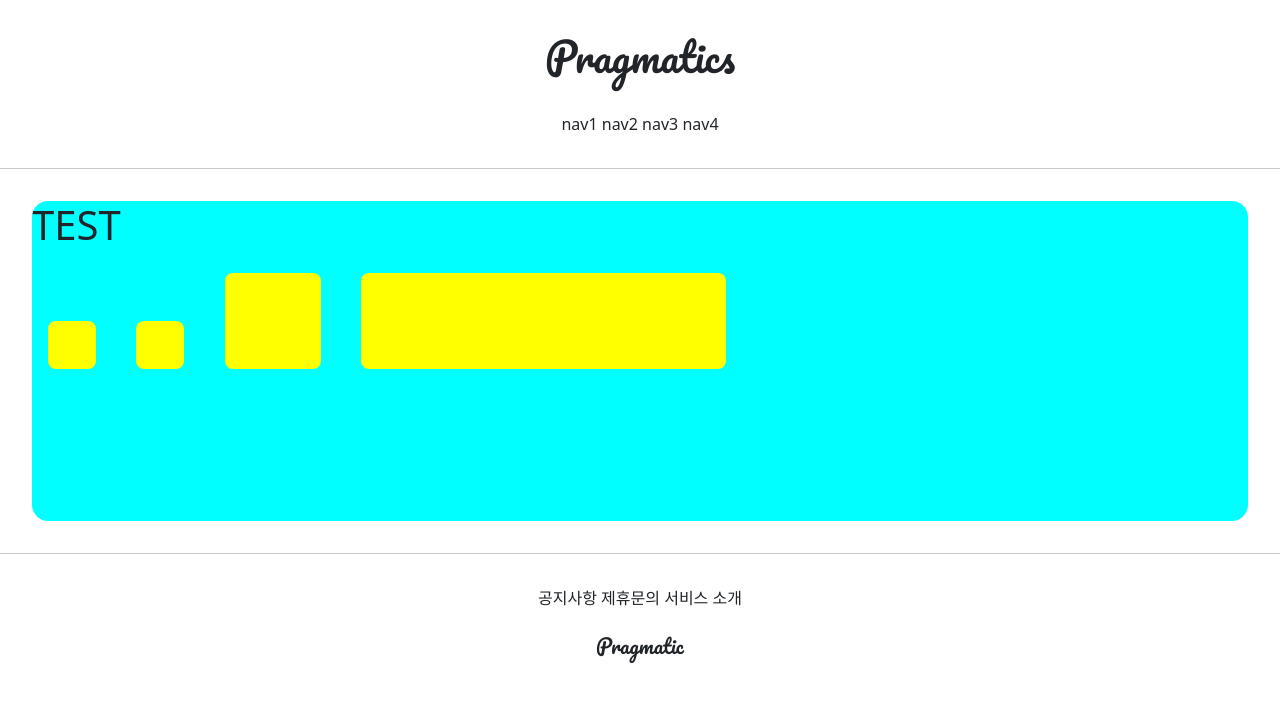
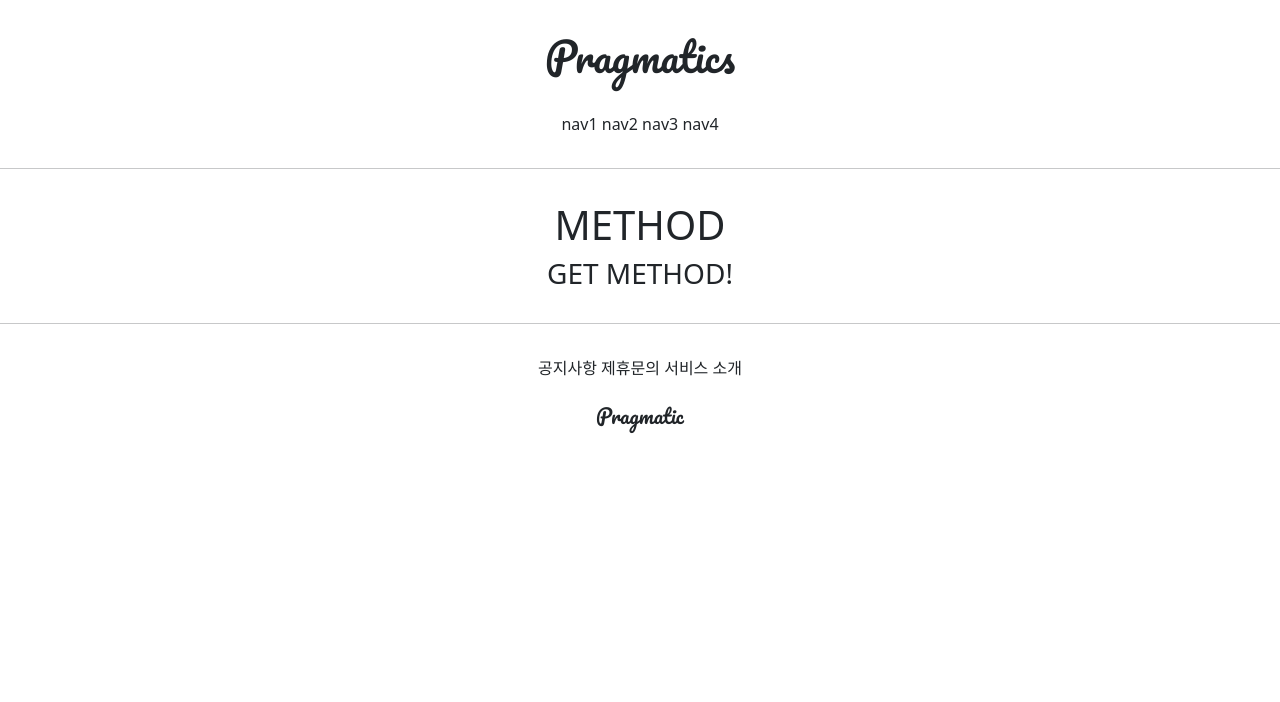
Before and after one commit to purin715/DjangoProject, a Django app: page /accounts/hello_world/ in a window 1280 px wide. Shown: the top 702 px of the page. Run offline with Django 3.2, Linux system fonts and the light colour scheme; parts of the project's set-up code (start-up, migrations or seed data) failed here and were passed over.

Commit message:
7/8 2ban class commit 1

```diff
--- a/accountapp/templates/accountapp/hello_world.html
+++ b/accountapp/templates/accountapp/hello_world.html
@@ -2,24 +2,9 @@
 
 {% block content %}
 
-    <style>
-        .testing {
-            display: inline-block;
-            background-color: yellow;
-            height: 48px;
-            width: 48px;
-            margin: 1rem;
-            border-radius: .5rem;
-        }
-    </style>
+    <div style="margin: 2rem; text-align: center;">
+        <h1>METHOD</h1>
 
-    <div style="height: 20rem; background-color: aqua; overflow: scroll; margin: 2rem; border-radius: 1rem; font-size: 2rem">
-        <h1>TEST</h1>
-
-        <div class="testing" style="height: 48px; width: 48px"></div>
-        <div class="testing" style="height: 3rem; width: 3rem"></div>
-        <div class="testing" style="height: 3em; width: 3em"></div>
-        <div class="testing" style="height: 30%; width: 30%"></div>
-
+        <h3>{{ text }}</h3>
     </div>
 {% endblock %}
--- a/accountapp/views.py
+++ b/accountapp/views.py
@@ -5,4 +5,7 @@ from django.shortcuts import render
 
 
 def hello_world(request):
-    return render(request, 'accountapp/hello_world.html')
+    if request.method == "POST":
+        return render(request, 'accountapp/hello_world.html', context={'text':'POST METHOD!'})
+    else:
+        return render(request, 'accountapp/hello_world.html', context={'text':'GET METHOD!'})
```
Also changed, not shown: accountapp/models.py (line endings or trailing spaces).
